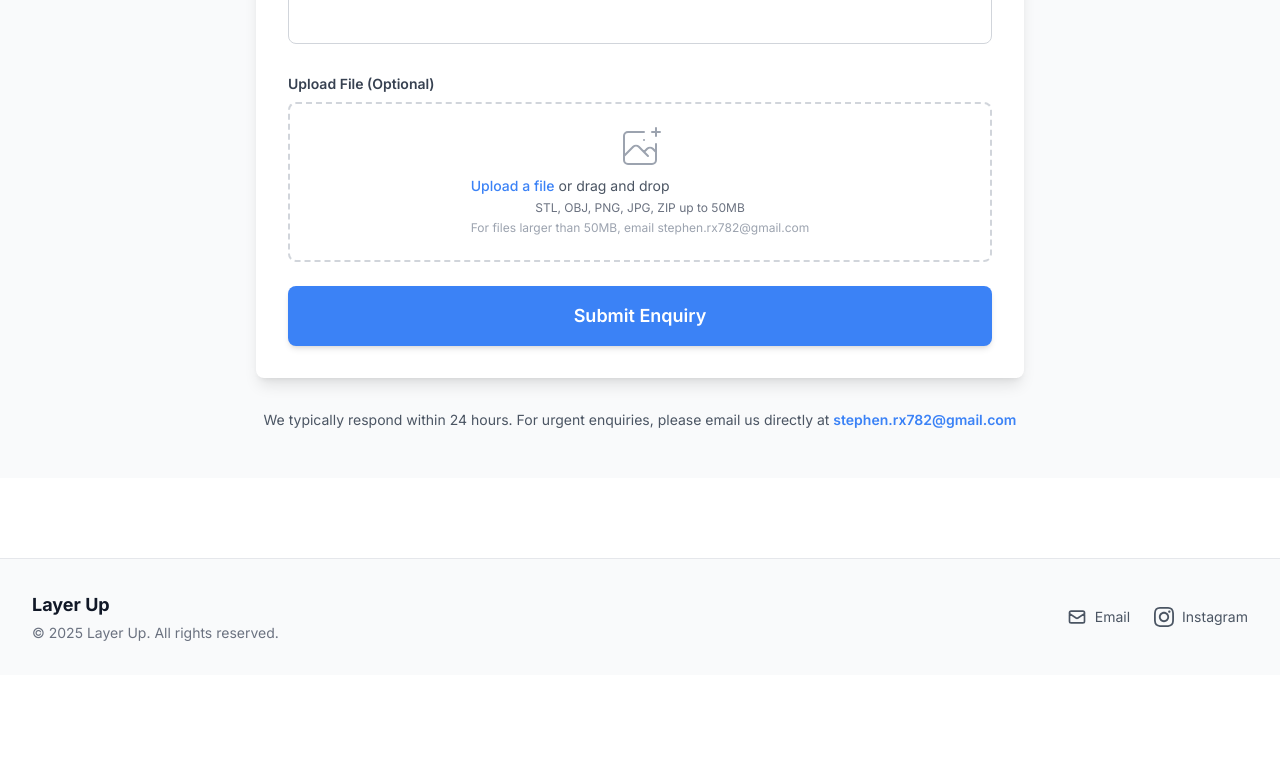
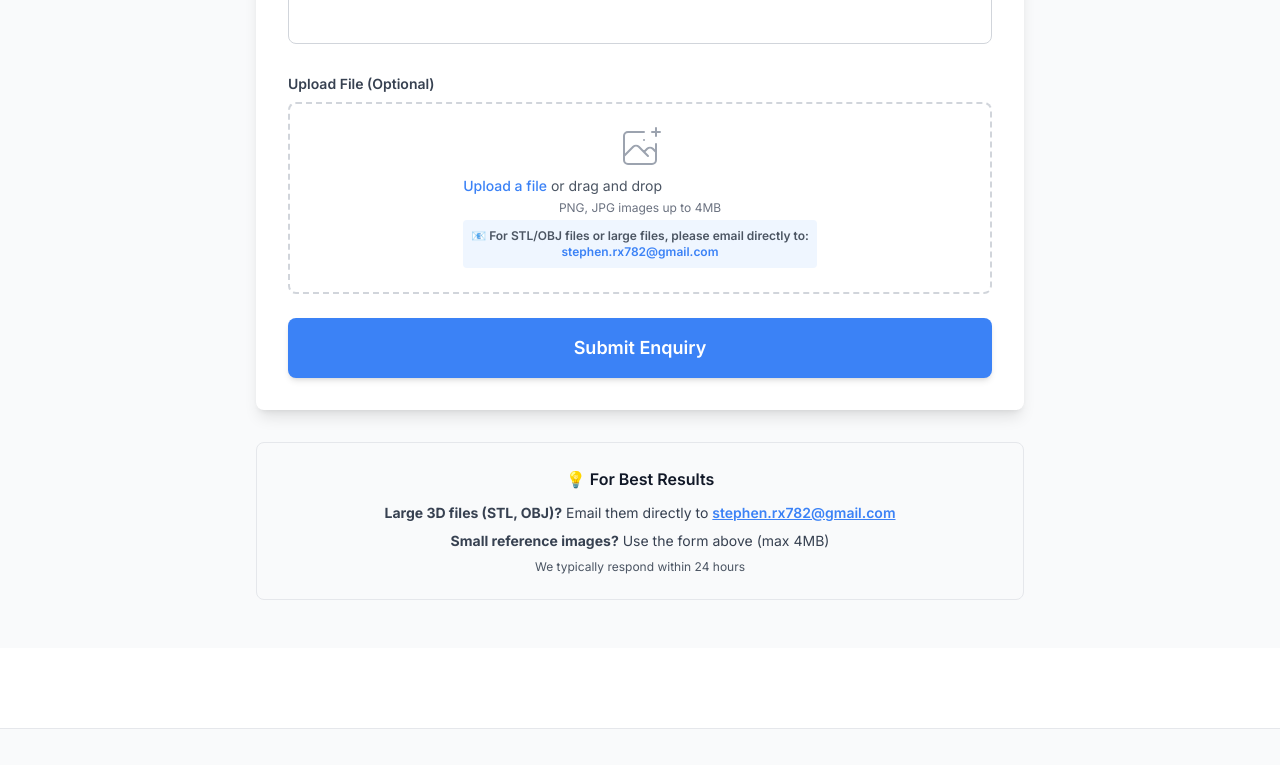
Before and after one commit to SamB9999/layer-up, a Next.js app: page /upload in a window 1280 px wide. Shown: the part 690-1455 px from the top of the page. Before the commit the page ends 1365 px from the top, so only its background shows below. Built offline with nearby package versions, Linux system fonts and the light colour scheme.

Commit message:
Update file upload to 4MB limit with clear email instructions for large STL files

```diff
--- a/app/upload/page.js
+++ b/app/upload/page.js
@@ -38,10 +38,10 @@ export default function Upload() {
         return
       }
 
-      // Validate file size (max 50MB - Vercel limit)
-      const maxSize = 50 * 1024 * 1024 // 50MB in bytes
+      // Validate file size (max 4MB - Vercel serverless limit)
+      const maxSize = 4 * 1024 * 1024 // 4MB in bytes
       if (selectedFile.size > maxSize) {
-        setError('File size must be less than 50MB. For larger files, please email us directly at stephen.rx782@gmail.com')
+        setError('File size must be under 4MB for web upload. For larger files (like STL models), please email them directly to stephen.rx782@gmail.com')
         setFile(null)
         return
       }
@@ -230,10 +230,13 @@ export default function Upload() {
                     <p className="pl-1">or drag and drop</p>
                   </div>
                   <p className="text-xs text-gray-500">
-                    STL, OBJ, PNG, JPG, ZIP up to 50MB
+                    PNG, JPG images up to 4MB
                   </p>
-                  <p className="text-xs text-gray-400 mt-1">
-                    For files larger than 50MB, email stephen.rx782@gmail.com
+                  <p className="text-xs text-gray-600 font-semibold mt-2 p-2 bg-blue-50 rounded">
+                    📧 For STL/OBJ files or large files, please email directly to:<br/>
+                    <a href="mailto:stephen.rx782@gmail.com" className="text-primary hover:underline">
+                      stephen.rx782@gmail.com
+                    </a>
                   </p>
                   {file && (
                     <p className="text-sm text-primary font-semibold mt-2">
@@ -289,16 +292,27 @@ export default function Upload() {
         </div>
 
         {/* Additional Info */}
-        <div className="mt-8 text-center text-sm text-gray-600">
+        <div className="mt-8 text-center">
+          <div className="bg-gray-50 rounded-lg p-6 border border-gray-200">
+            <h3 className="font-semibold text-gray-900 mb-3">💡 For Best Results</h3>
+            <div className="text-sm text-gray-700 space-y-2">
               <p>
-            We typically respond within 24 hours. For urgent enquiries, please email us directly at{' '}
+                <strong>Large 3D files (STL, OBJ)?</strong> Email them directly to{' '}
                 <a
                   href="mailto:stephen.rx782@gmail.com"
-              className="text-primary hover:text-blue-600 font-semibold"
+                  className="text-primary hover:text-blue-600 font-semibold underline"
                 >
                   stephen.rx782@gmail.com
                 </a>
               </p>
+              <p>
+                <strong>Small reference images?</strong> Use the form above (max 4MB)
+              </p>
+              <p className="text-gray-600 text-xs mt-3">
+                We typically respond within 24 hours
+              </p>
+            </div>
+          </div>
         </div>
       </div>
     </main>
```
Lines whose indentation alone changed are shown as unchanged.
